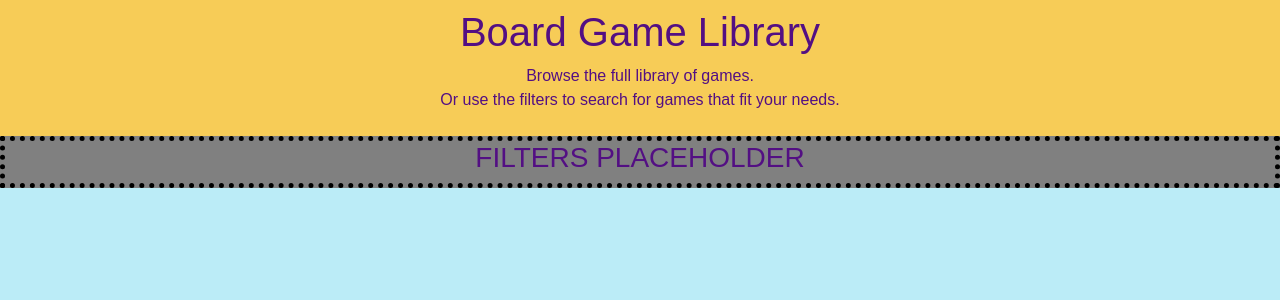
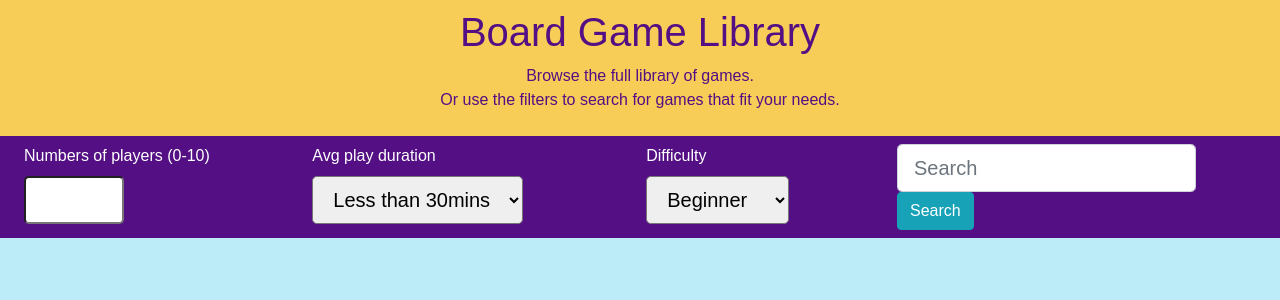
Before and after one commit to Claire-Fisher/boardgame-buddy-ms3, a Flask app: page / in a window 1280 px wide. Shown: the part 74-374 px from the top of the page. Run offline with Flask 3, Linux system fonts and the light colour scheme; data that the repository does not hold is empty; some libraries are stand-ins or nearby versions.

Commit message:
add: form structure for game search functionality

```diff
--- a/templates/library.html
+++ b/templates/library.html
@@ -7,13 +7,41 @@
             Or use the filters to search for games that fit your needs.</p>
     </div>
     <!-- filter games form -->
-    <div class="text-center">
+    <nav class="navbar navbar-expand-lg bg-purple">
         <form class="mx-auto" action="">
-            <div style="border: 5px dotted black; background-color: grey;">
-                <h3>FILTERS PLACEHOLDER</h3>
-            </div>
+            <ul class="navbar-nav mx-auto">
+                <li class="mx-2">
+                    <label for="players" class="text-white">
+                        Numbers of players (0-10)
+                    </label>
+                    <input type="number" id="players" name="players"
+                        min="1" max="10" class="form-control-lg">
+                </li>
+                <li class="mx-2">
+                    <label for="duration" class="text-white">Avg play duration</label>
+                    <select name="duration" id="duration" class="form-control-lg">
+                        <option value="">Less than 30mins</option>
+                        <option value="">Up to 60mins</option>
+                        <option value="">Up to 2hrs</option>
+                        <option value="">2hrs +</option>
+                    </select>
+                </li>
+                <li class="mx-2">
+                    <label for="difficulty" class="text-white">Difficulty</label>
+                    <select name="difficulty" id="difficulty" class="form-control-lg">
+                        <option value="">Beginner</option>
+                        <option value="">Advanced</option>
+                    </select>
+                </li>
+            <ul>
         </form>
-    </div>
+            <form class="form-inline mx-2 my-2 my-lg-0">
+                <input class="form-control form-control-lg mr-sm-2" type="search" placeholder="Search" aria-label="Search">
+                <button class="btn btn-info my-2 my-sm-0" type="submit">Search</button>
+            </form>
+        </ul>
+    </nav>
+
     <!-- games library game-cards -->
     <div class="container-fluid m-0 p-0">
         <div class="row">
```
